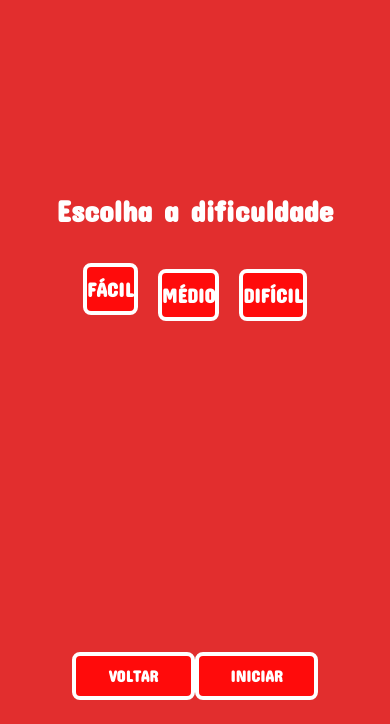
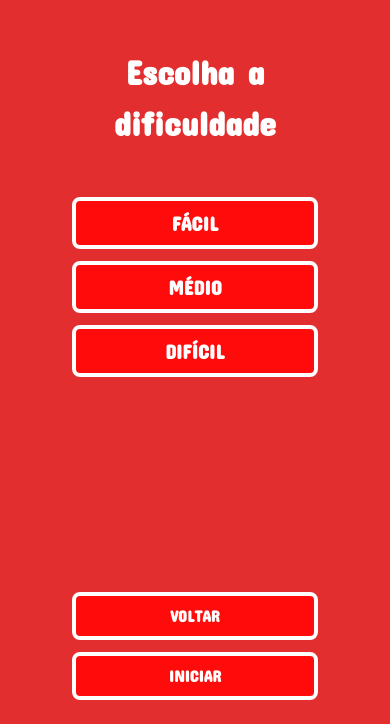
Before and after one commit to mateus040/ProjetoBootcamp, a React (Vite) app in the folder Bootcamp.Web/: page /dificuldade in a window 390 px wide. Shown: the part 120-844 px from the top of the page. Built offline with nearby package versions, Linux system fonts and the light colour scheme.

Commit message:
fix: ajuste responsivo page home / page dificuldade

```diff
--- a/Bootcamp.Web/src/pages/dificuldade/index.tsx
+++ b/Bootcamp.Web/src/pages/dificuldade/index.tsx
@@ -14,11 +14,11 @@ export default function Dificuldade() {
   return (
     <div className="px-12 md:px-0 flex flex-col min-h-screen">
       <div className="container mx-auto flex-grow flex flex-col items-center justify-center">
-        <p className="text-[30px] sm:text-[60px] font-bold mb-6 text-center">
+        <p className="text-[34px] sm:text-[60px] font-bold mb-6 text-center">
           Escolha a dificuldade
         </p>
 
-        <div className="flex items-center justify-center text-xl space-x-5">
+        <div className="flex flex-col md:flex-row items-center justify-center text-xl md:space-x-5 w-full p-6">
           <button
             onClick={() => handleSelectDifficulty("facil")}
             className={`w-full lg:w-[250px] py-2 rounded-lg border-white border-4 text-center uppercase font-bold transition-colors duration-150 ${
@@ -31,7 +31,7 @@ export default function Dificuldade() {
           </button>
           <button
             onClick={() => handleSelectDifficulty("medio")}
-            className={`w-full lg:w-[250px] py-2 rounded-lg border-white border-4 text-center uppercase font-bold transition-colors duration-150 mt-3 lg:mt-0 ${
+            className={`w-full lg:w-[250px] py-2 rounded-lg border-white border-4 text-center uppercase font-bold transition-colors duration-150 mt-3 md:mt-0 ${
               selectedDifficulty === "medio"
                 ? "bg-[#5e1414] text-white"
                 : "bg-[#ff0b0b] hover:bg-[#b12727] hover:text-white"
@@ -41,7 +41,7 @@ export default function Dificuldade() {
           </button>
           <button
             onClick={() => handleSelectDifficulty("dificil")}
-            className={`w-full lg:w-[250px] py-2 rounded-lg border-white border-4 text-center uppercase font-bold transition-colors duration-150 mt-3 lg:mt-0 ${
+            className={`w-full lg:w-[250px] py-2 rounded-lg border-white border-4 text-center uppercase font-bold transition-colors duration-150 mt-3 md:mt-0 ${
               selectedDifficulty === "dificil"
                 ? "bg-[#5e1414] text-white"
                 : "bg-[#ff0b0b] hover:bg-[#b12727] hover:text-white"
@@ -52,7 +52,7 @@ export default function Dificuldade() {
         </div>
       </div>
 
-      <div className="flex justify-between p-6">
+      <div className="flex flex-col md:flex-row justify-between p-6 w-full">
         <Link
           to="/"
           className="w-full lg:w-[150px] py-2 rounded-lg bg-[#ff0b0b] hover:bg-[#b12727] border-4 border-white text-center uppercase font-bold hover:text-white transition-colors duration-150"
@@ -61,7 +61,7 @@ export default function Dificuldade() {
         </Link>
         <Link
           to="/quiz"
-          className="w-full lg:w-[150px] py-2 rounded-lg bg-[#ff0b0b] hover:bg-[#b12727] border-4 border-white text-center uppercase font-bold hover:text-white transition-colors duration-150"
+          className="w-full lg:w-[150px] py-2 rounded-lg bg-[#ff0b0b] hover:bg-[#b12727] border-4 border-white text-center uppercase font-bold hover:text-white transition-colors duration-150 mt-3 md:mt-0"
         >
           Iniciar
         </Link>
--- a/Bootcamp.Web/src/pages/index.tsx
+++ b/Bootcamp.Web/src/pages/index.tsx
@@ -5,7 +5,7 @@ export default function Home() {
     <div className="container mx-auto">
       <div className="flex flex-col items-center justify-center h-screen">
         <p className="text-2xl sm:text-3xl font-semibold">Seja bem-vindo ao</p>
-        <p className="text-[60px] sm:text-[80px] md:text-[90px] lg:text-[120px] uppercase font-bold -mt-2 sm:-mt-4 md:-mt-6 lg:-mt-8 tracking-tighter">
+        <p className="text-[75px] sm:text-[80px] md:text-[90px] lg:text-[120px] uppercase font-bold -mt-2 sm:-mt-4 md:-mt-6 lg:-mt-8 tracking-tighter">
           MINDQUEST
         </p>
 
```
